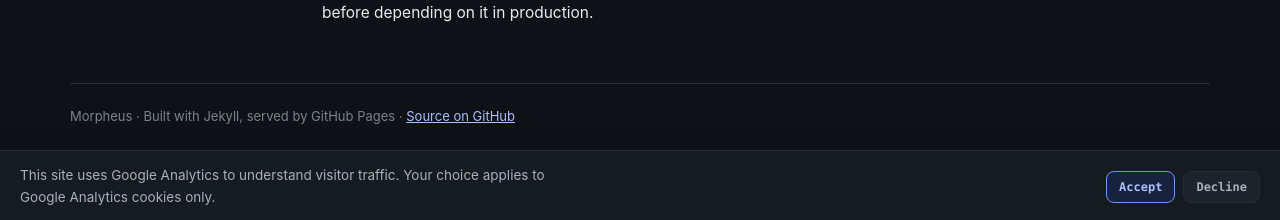
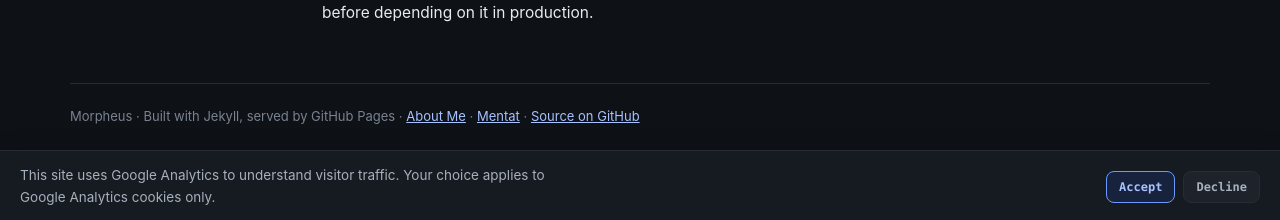
Before and after one commit to devrkd/morpheus, a Jekyll site: the page built from docs/index.md, in a window 1280 px wide and 900 px high, scrolled down 1555 px. Shown: the part 677-897 px from the top of the window. Built offline with Jekyll 4.4.1, drawn with Linux system fonts in a browser that asks for light colours; our own code applies the rules of GitHub Pages for plain Markdown files.

Commit message:
docs: add About Me and Mentat links to footer

```diff
--- a/docs/_layouts/default.html
+++ b/docs/_layouts/default.html
@@ -97,7 +97,7 @@
       </div>
 
       <footer>
-        <p>{{ site.title }} · Built with Jekyll, served by GitHub Pages · <a href="https://github.com/devrkd/morpheus">Source on GitHub</a></p>
+        <p>{{ site.title }} · Built with Jekyll, served by GitHub Pages · <a href="http://rkd.co.in/">About Me</a> · <a href="https://devrkd.github.io/mentat/">Mentat</a> · <a href="https://github.com/devrkd/morpheus">Source on GitHub</a></p>
       </footer>
     </div>
 
```
